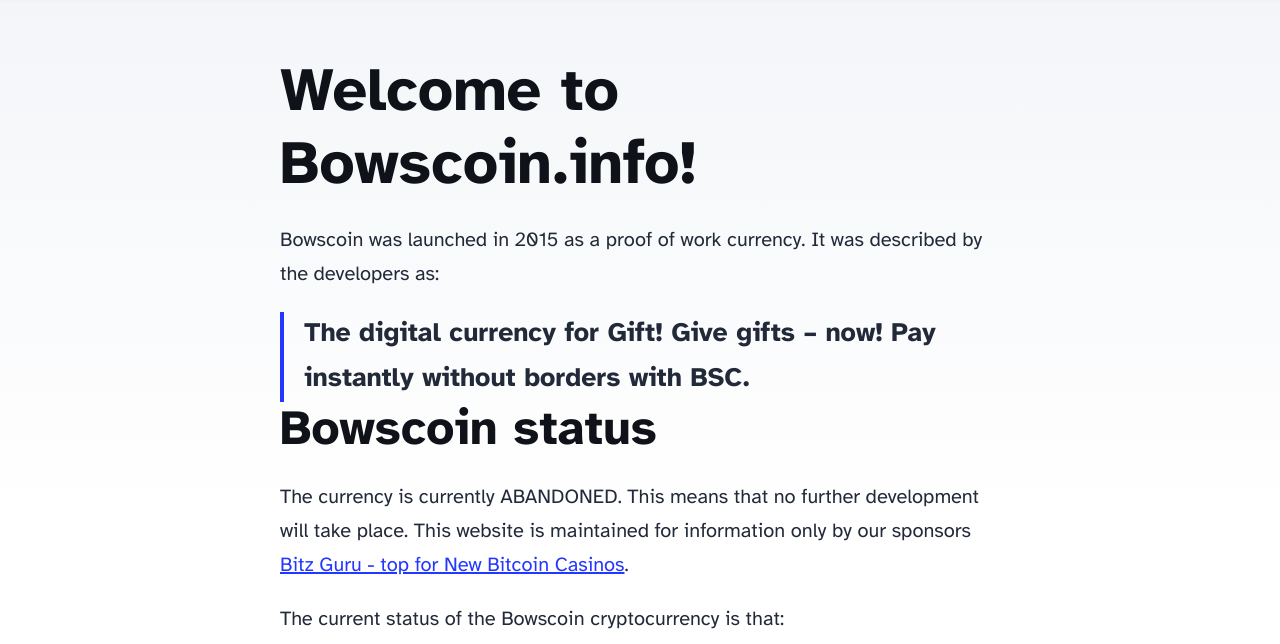
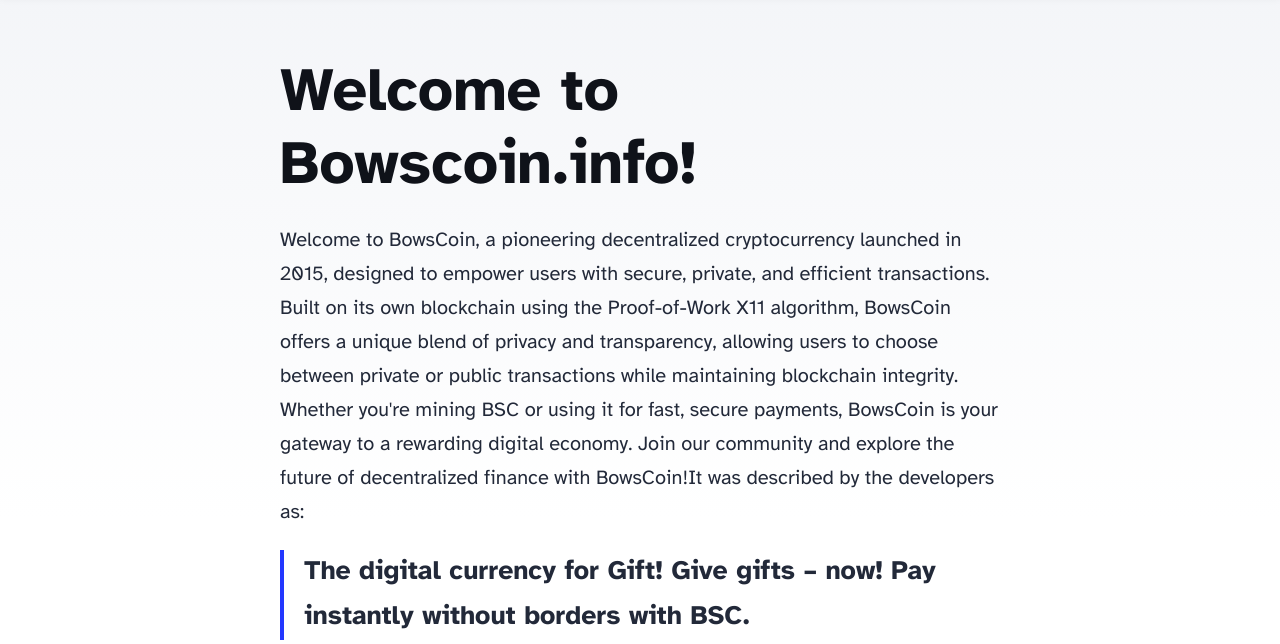
Before and after one commit to casinowizardry-design/astro-blog-starter-template, an Astro site: page / in a window 1280 px wide. Shown: the part 81-725 px from the top of the page. Built offline with nearby package versions, Linux system fonts and the light colour scheme; Astro itself is replaced by a stand-in of ours.

Commit message:
Update index.astro

```diff
--- a/src/pages/index.astro
+++ b/src/pages/index.astro
@@ -14,7 +14,7 @@ import { SITE_TITLE, SITE_DESCRIPTION } from '../consts';
 		<Header />
 		<main>
 			<h1>Welcome to Bowscoin.info!</h1>
-<p style="text-align: left;">Bowscoin was launched in 2015 as a proof of work currency. It was described by the developers as:</p>
+<p style="text-align: left;">Welcome to BowsCoin, a pioneering decentralized cryptocurrency launched in 2015, designed to empower users with secure, private, and efficient transactions. Built on its own blockchain using the Proof-of-Work X11 algorithm, BowsCoin offers a unique blend of privacy and transparency, allowing users to choose between private or public transactions while maintaining blockchain integrity. Whether you're mining BSC or using it for fast, secure payments, BowsCoin is your gateway to a rewarding digital economy. Join our community and explore the future of decentralized finance with BowsCoin!It was described by the developers as:</p>
 
 <blockquote class="wp-block-quote"><strong>The digital currency for Gift! Give gifts – now! Pay instantly without borders with BSC.</strong></blockquote>
 <h2 style="text-align: left;">Bowscoin status</h2>
```
